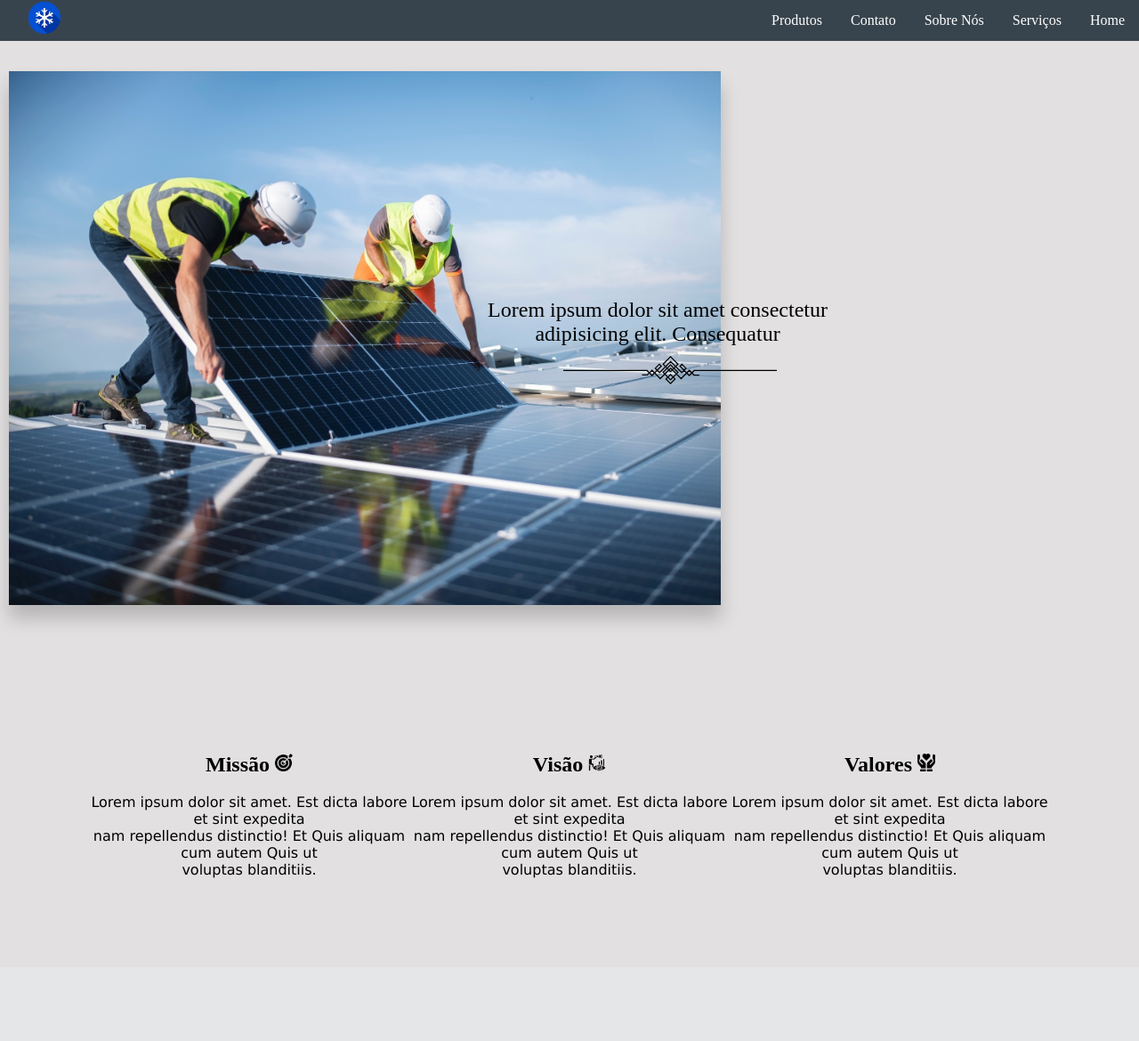
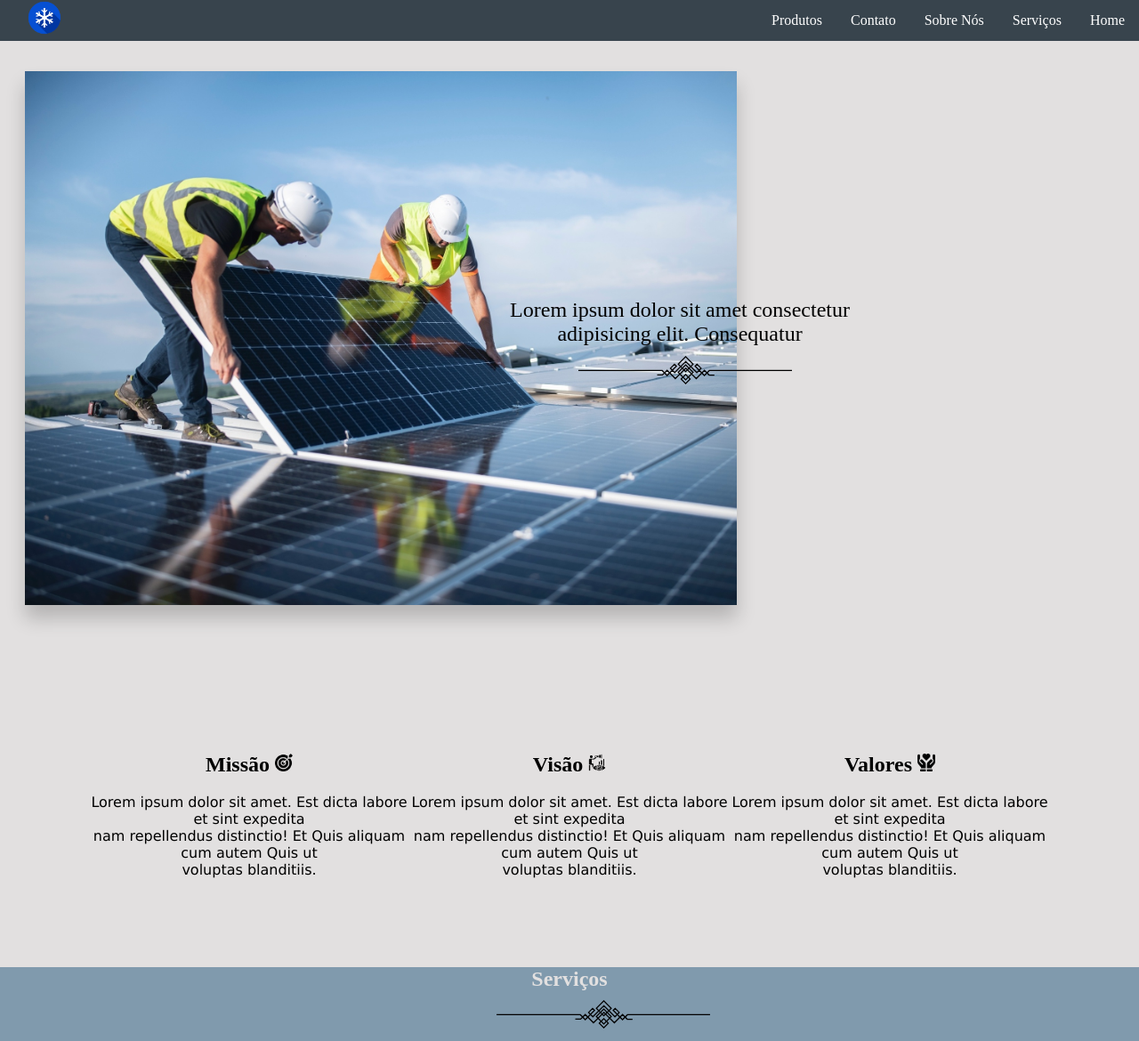
Before and after one commit to BiancaLouS/ArCondicionado, a PHP site: page / in a window 1280 px wide. Shown: the whole page at 89% size. Before the commit the page ends 987 px from the top, so only its background shows below. Run offline with PHP 8.4, Linux system fonts and the light colour scheme; some libraries are stand-ins or nearby versions.

Commit message:
Adicionando imagens para seção de serviços

```diff
--- a/css/style.css
+++ b/css/style.css
@@ -6,10 +6,6 @@ body{
 
 .fundo{
   background-color: #e2e0e0;
-}
-
-.fundo2{
-  background-color: #f9fcff;
 }
 
 
@@ -87,14 +83,14 @@ ul {
 .solar{
     box-shadow: 0px 15px 20px 0px rgba(0,0,0,0.2);
     width: 800px;
-    margin-left: 10px;
+    margin-left: 28px;
     position: absolute;
     top: 80px;
 }
 
 .texto1{
   position: absolute;
-  right: 350px;
+  right: 325px;
   top: 300px;
   font-weight: 100;
   padding-top: 15px;
@@ -105,17 +101,17 @@ ul {
     width: 240px;
     position: absolute;
     top: 400px;
-    right: 407px;
+    right: 390px;
 }
 
 .txt:hover{
     color:  #005a9e;
-
 }
 
-/* ------------------  Apresentação Inicial ---------------*/
+/* ------------------  Fim Apresentação Inicial ---------------*/
 
-/* <!-- INÍCIO VISÃO MISSÃO VALORES  --> */
+
+/* ------------------  Inicio Missão, Visão e Valores ---------------*/
 
 .redirecionar{
   display: flex;
@@ -138,3 +134,34 @@ ul {
 .icone{
   width: 20px;
 }
+
+/* ------------------  Fim Missão, Visão e Valores ---------------*/
+
+/* ------------------  Inicio Serviços ---------------*/
+
+.fundo3{
+  background-color: #809aad;
+}
+
+.texto3{
+  color: #e2e0e0;
+  text-align: center;
+}
+
+.txt2:hover{
+  color: #38444d;
+}
+
+.linha2{
+  width: 240px;
+  margin-left: 43.60%;
+  position: relative;
+  bottom: 10px;
+}
+
+.grade-servicos {
+  display: grid;
+  grid-template-columns: repeat(3, 1fr);
+  grid-gap: 20px;
+  margin: 50px;
+}
--- a/index.html
+++ b/index.html
@@ -4,7 +4,7 @@
     <meta charset="UTF-8">
     <meta http-equiv="X-UA-Compatible" content="IE=edge">
     <meta name="viewport" content="width=device-width, initial-scale=1.0">
-    <title>Modelos</title>
+    <title>Congelados - Home</title>
 
     <link rel="stylesheet" href="css/style.css">
     <script src="https://ajax.googleapis.com/ajax/libs/angularjs/1.6.9/angular.min.js"></script>
@@ -93,6 +93,22 @@
 
 <!-- FIM VISÃO MISSÃO VALORES  -->
 
+<!-- INICIO SERVIÇOS  -->
+
+<section class="fundo3">
+    <div>
+        <h1 class="texto3 txt2">
+            Serviços
+        </h1>
+        <img class="linha2" src="images/linha.svg" alt="linha bonita">
+    </div>
+
+    <div>
+
+    </div>
+</section>
+
+
 
 </body>
 </html>
```
Also changed, not shown: images/InstalandoArCond.jpg (added), images/InstalandoArEmpresa.jpg (added), images/InstalandoPainelSolar.jpg (added), images/PainelSolarIndustria.jpg (added), images/fotovoltaicarural.jpg (added), images/limpezaar.jpg (added).
